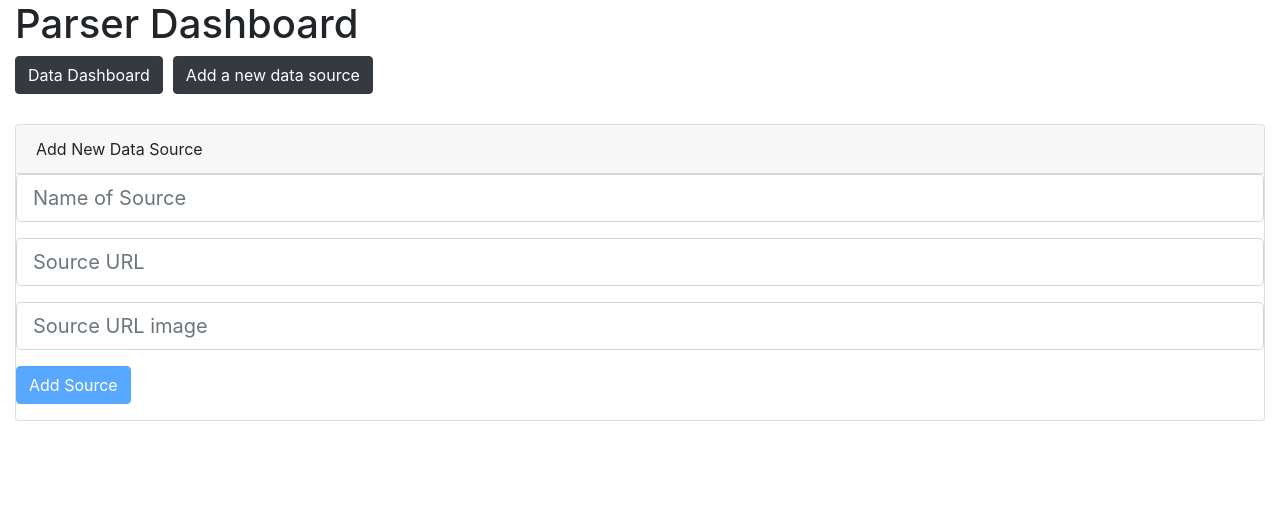
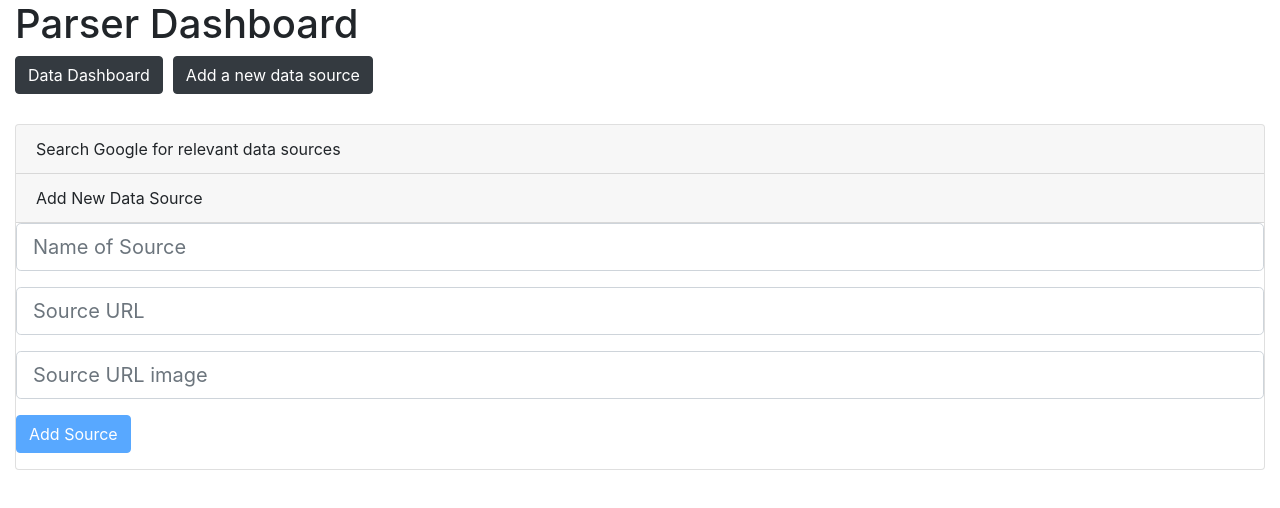
Before and after one commit to stevenks17/parser, a React (Create React App) app in the folder frontend-react-redux/: page /graphs/new in a window 1280 px wide. Shown: the top 508 px of the page. Built offline with nearby package versions, Linux system fonts and the light colour scheme.

Commit message:
Google Search Render added

```diff
--- a/frontend-react-redux/src/components/DataSourceInput.js
+++ b/frontend-react-redux/src/components/DataSourceInput.js
@@ -17,6 +17,8 @@ import { connect } from 'react-redux'
 
 class DataSourceInput extends Component {
     // initial state store and key for visiblity rendering
+
+
 
     state = {
         name: "",
@@ -75,9 +77,22 @@ class DataSourceInput extends Component {
     if (this.state.visible === false) {
         // render form input to new data source
         return (
+
             <Card>
+
+                 <Card.Header> Search Google for relevant data sources </Card.Header>
+                   <form method = "get" title = "Search Form" action="https://cse.google.com/cse.js?cx=012056199083638932151:g7nct1fc1mb">
+                        <div>
+                            <div className="gcse-search"></div>
+                        </div>
+                   </form>
+
+
                 <Card.Header> Add New Data Source</Card.Header>
                 <Form onSubmit={event => this.handleSubmit(event)}>
+
+
+
                     <Form.Group>
                         <Form.Control size="lg" type="text" name="name" value={this.state.name} onChange={event => this.handleChange(event)} placeholder="Name of Source" />
                     </Form.Group>
```
